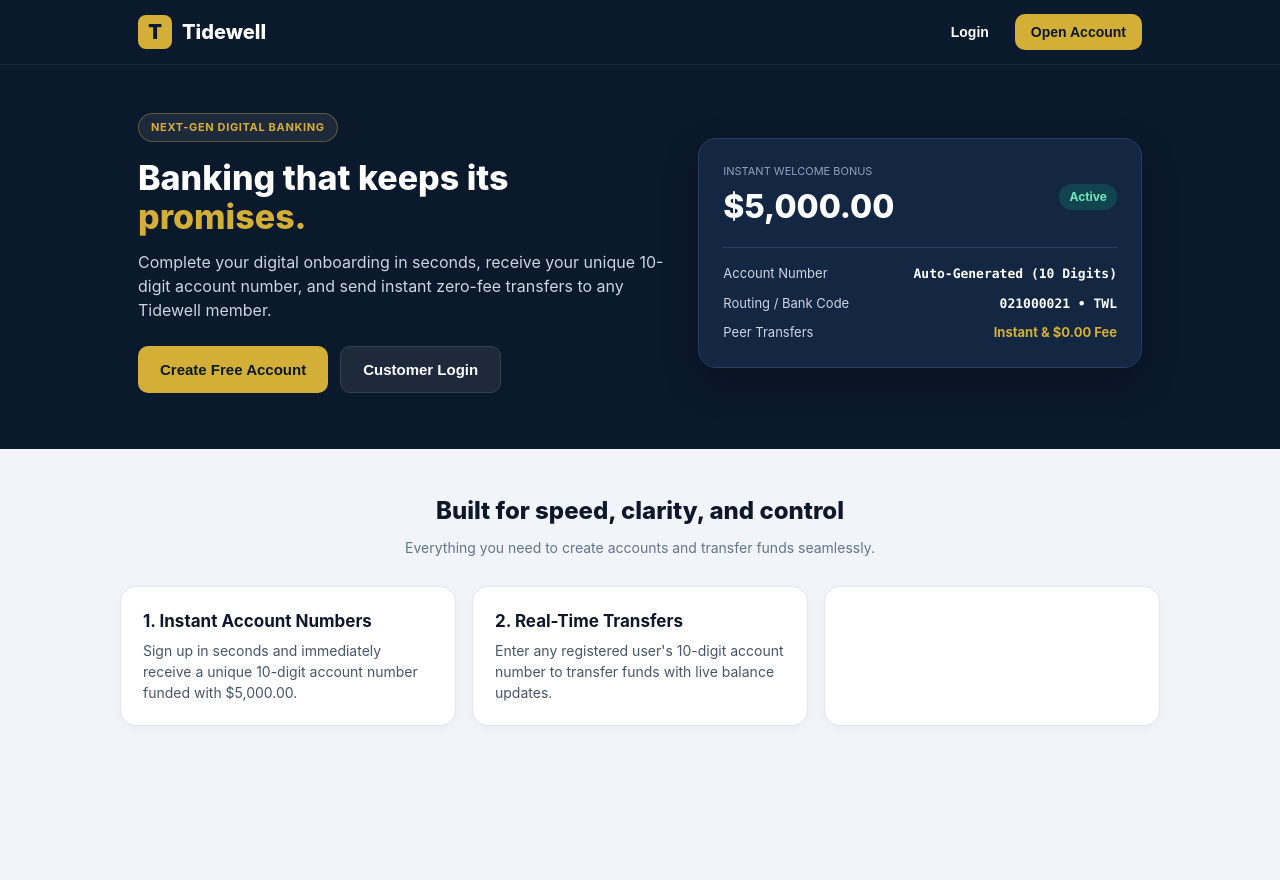
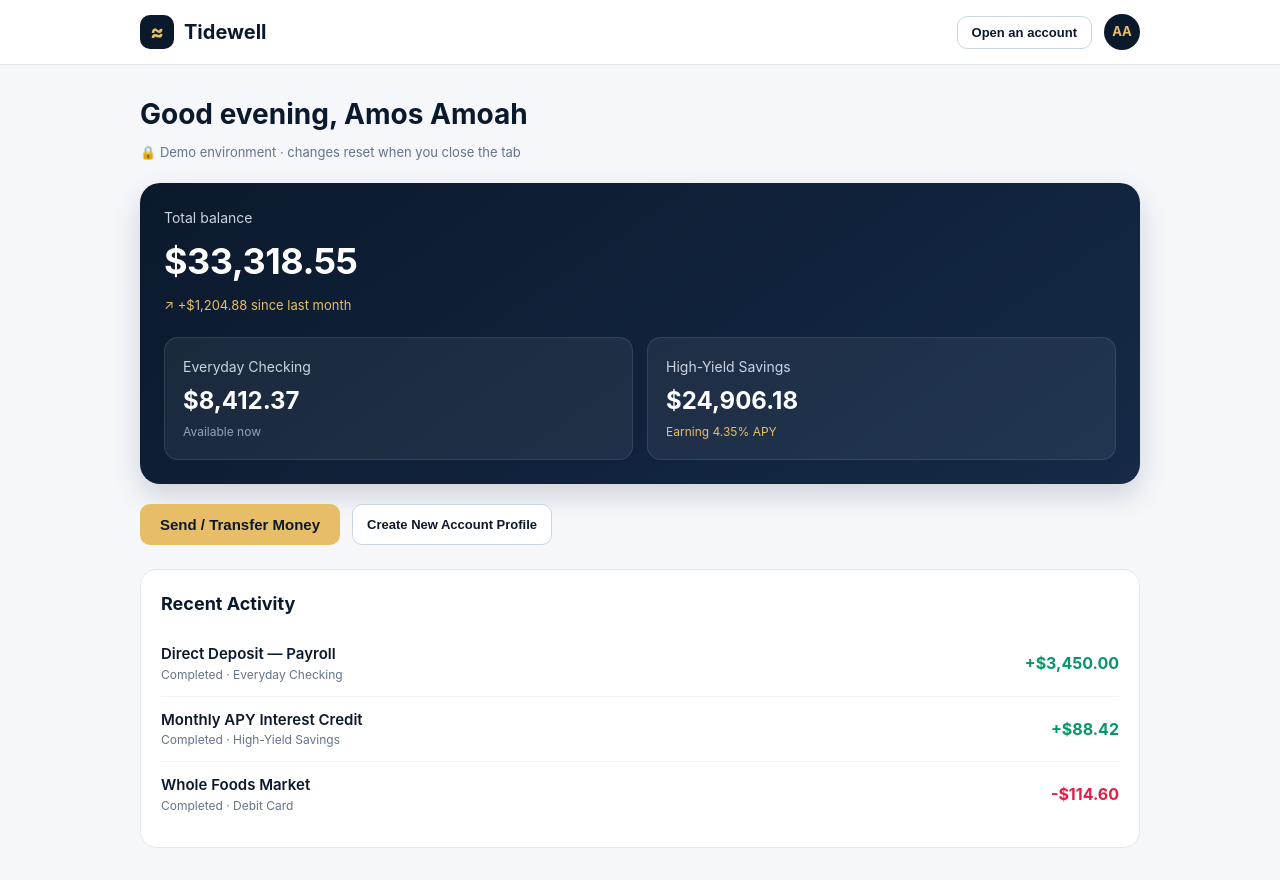
Before and after one commit to delintfelix-commits/Tidewell-bank, a plain HTML site: page index.html in a window 1280 px wide. Before the commit the page ends 800 px from the top, so only its background shows below. Drawn offline with Linux system fonts and the light colour scheme.

Commit message:
Update index.html

```diff
--- a/index.html
+++ b/index.html
@@ -6,142 +6,354 @@
   <title>Tidewell | Digital Banking</title>
   <style>
     * { box-sizing: border-box; margin: 0; padding: 0; }
-    body { font-family: -apple-system, BlinkMacSystemFont, "Segoe UI", Roboto, sans-serif; background: #f1f5f9; color: #0f172a; line-height: 1.5; }
+    body {
+      font-family: -apple-system, BlinkMacSystemFont, "Segoe UI", Roboto, sans-serif;
+      background: #f5f7fb;
+      color: #0b192c;
+      line-height: 1.5;
+    }
     .hidden { display: none !important; }
-    .container { max-width: 1040px; margin: 0 auto; padding: 0 18px; }
+    .container { max-width: 1040px; margin: 0 auto; padding: 0 20px; }
 
-    nav { background: #0B192C; color: #fff; border-bottom: 1px solid #1e293b; position: sticky; top: 0; z-index: 40; }
-    .nav-inner { display: flex; align-items: center; justify-content: space-between; padding: 14px 18px; max-width: 1040px; margin: 0 auto; }
-    .brand { display: flex; align-items: center; gap: 10px; text-decoration: none; color: #fff; font-weight: 800; font-size: 20px; }
-    .brand-icon { width: 34px; height: 34px; border-radius: 8px; background: #D4AF37; color: #0B192C; display: flex; align-items: center; justify-content: center; font-weight: 900; }
-    .nav-actions { display: flex; gap: 10px; align-items: center; }
+    /* Navigation */
+    nav {
+      background: #ffffff;
+      border-bottom: 1px solid #e2e8f0;
+      padding: 14px 0;
+      position: sticky;
+      top: 0;
+      z-index: 10;
+    }
+    .nav-inner {
+      display: flex;
+      align-items: center;
+      justify-content: space-between;
+    }
+    .brand {
+      display: flex;
+      align-items: center;
+      gap: 10px;
+      font-size: 20px;
+      font-weight: 700;
+      color: #0b192c;
+      text-decoration: none;
+    }
+    .brand-icon {
+      background: #0b192c;
+      color: #e8bd68;
+      width: 34px;
+      height: 34px;
+      border-radius: 10px;
+      display: flex;
+      align-items: center;
+      justify-content: center;
+      font-weight: 800;
+    }
+    .nav-right {
+      display: flex;
+      align-items: center;
+      gap: 12px;
+    }
+    .avatar {
+      width: 36px;
+      height: 36px;
+      border-radius: 50%;
+      background: #0b192c;
+      color: #e8bd68;
+      font-weight: 700;
+      font-size: 13px;
+      display: flex;
+      align-items: center;
+      justify-content: center;
+    }
+    .btn-outline {
+      background: #ffffff;
+      border: 1px solid #cbd5e1;
+      color: #0b192c;
+      padding: 8px 14px;
+      border-radius: 10px;
+      font-size: 13px;
+      font-weight: 600;
+      cursor: pointer;
+    }
+    .btn-gold {
+      background: #e8bd68;
+      border: none;
+      color: #0b192c;
+      padding: 12px 20px;
+      border-radius: 10px;
+      font-size: 15px;
+      font-weight: 700;
+      cursor: pointer;
+    }
 
-    .btn { border: none; border-radius: 10px; padding: 10px 16px; font-weight: 700; font-size: 14px; cursor: pointer; transition: 0.15s; }
-    .btn-gold { background: #D4AF37; color: #0B192C; }
-    .btn-gold:hover { background: #c29e2f; }
-    .btn-navy { background: #0B192C; color: #fff; }
-    .btn-outline { background: #1e293b; color: #fff; border: 1px solid #334155; }
-    .btn-ghost { background: transparent; color: #fff; }
-    .btn-danger { background: rgba(244,63,94,0.15); color: #fda4af; }
-    .btn-full { width: 100%; padding: 13px; font-size: 15px; }
+    /* Dashboard Header */
+    .dash-header {
+      padding: 28px 0 20px;
+    }
+    .dash-header h1 {
+      font-size: 28px;
+      font-weight: 700;
+      color: #0b192c;
+      margin-bottom: 8px;
+    }
+    .demo-note {
+      font-size: 13px;
+      color: #64748b;
+      display: flex;
+      align-items: center;
+      gap: 6px;
+    }
 
-    .hero { background: #0B192C; color: #fff; padding: 48px 0 56px; }
-    .hero-grid { display: grid; grid-template-columns: 1fr; gap: 28px; }
-    @media(min-width: 768px) { .hero-grid { grid-template-columns: 1.2fr 1fr; align-items: center; } }
-    .badge { display: inline-block; background: #1e293b; color: #D4AF37; border: 1px solid rgba(212,175,55,0.35); padding: 5px 12px; border-radius: 99px; font-size: 11px; font-weight: 700; letter-spacing: 0.06em; text-transform: uppercase; margin-bottom: 16px; }
-    .hero h1 { font-size: 34px; font-weight: 800; line-height: 1.15; margin-bottom: 14px; }
-    .gold { color: #D4AF37; }
-    .hero p { color: #cbd5e1; font-size: 16px; margin-bottom: 24px; }
-    .hero-btns { display: flex; flex-wrap: wrap; gap: 12px; }
+    /* Main Balance Card */
+    .balance-card {
+      background: linear-gradient(145deg, #0b192c 0%, #152a47 100%);
+      color: #ffffff;
+      border-radius: 20px;
+      padding: 24px;
+      box-shadow: 0 12px 28px rgba(11, 25, 44, 0.16);
+      margin-bottom: 20px;
+    }
+    .balance-label {
+      font-size: 14px;
+      color: #cbd5e1;
+      margin-bottom: 6px;
+    }
+    .balance-amount {
+      font-size: 36px;
+      font-weight: 700;
+      letter-spacing: -0.5px;
+      margin-bottom: 8px;
+    }
+    .balance-trend {
+      font-size: 13px;
+      color: #e8bd68;
+      margin-bottom: 22px;
+    }
 
-    .navy-card { background: #132743; border: 1px solid #263d5e; border-radius: 18px; padding: 24px; box-shadow: 0 15px 35px rgba(0,0,0,0.25); }
-    .card { background: #fff; border: 1px solid #e2e8f0; border-radius: 16px; padding: 22px; box-shadow: 0 2px 10px rgba(15,23,42,0.04); }
-    .row-between { display: flex; justify-content: space-between; align-items: center; gap: 10px; }
-    .divider { border-top: 1px solid #263d5e; margin: 16px 0; }
+    /* Sub-accounts inside card */
+    .sub-accounts {
+      display: grid;
+      grid-template-columns: repeat(auto-fit, minmax(240px, 1fr));
+      gap: 14px;
+    }
+    .sub-box {
+      background: rgba(255, 255, 255, 0.06);
+      border: 1px solid rgba(255, 255, 255, 0.1);
+      border-radius: 14px;
+      padding: 18px;
+    }
+    .sub-title {
+      font-size: 14px;
+      color: #cbd5e1;
+      margin-bottom: 6px;
+    }
+    .sub-balance {
+      font-size: 24px;
+      font-weight: 700;
+      margin-bottom: 4px;
+    }
+    .sub-meta {
+      font-size: 12px;
+      color: #94a3b8;
+    }
+    .sub-meta.gold {
+      color: #e8bd68;
+    }
 
-    .section { padding: 44px 0; }
-    .section-title { font-size: 24px; font-weight: 800; text-align: center; margin-bottom: 8px; }
-    .section-sub { text-align: center; color: #64748b; font-size: 14px; margin-bottom: 28px; }
-    .grid-3 { display: grid; grid-template-columns: 1fr; gap: 16px; }
-    @media(min-width: 768px) { .grid-3 { grid-template-columns: repeat(3, 1fr); } }
+    /* Quick Actions & Transactions */
+    .actions-row {
+      display: flex;
+      gap: 12px;
+      flex-wrap: wrap;
+      margin-bottom: 24px;
+    }
+    .card-white {
+      background: #ffffff;
+      border: 1px solid #e2e8f0;
+      border-radius: 16px;
+      padding: 20px;
+      margin-bottom: 32px;
+    }
+    .card-white h2 {
+      font-size: 18px;
+      margin-bottom: 14px;
+    }
+    .tx-item {
+      display: flex;
+      justify-content: space-between;
+      align-items: center;
+      padding: 12px 0;
+      border-bottom: 1px solid #f1f5f9;
+    }
+    .tx-item:last-child { border-bottom: none; }
+    .tx-name { font-weight: 600; font-size: 15px; }
+    .tx-date { font-size: 12px; color: #64748b; }
+    .text-green { color: #059669; font-weight: 700; }
+    .text-red { color: #e11d48; font-weight: 700; }
 
-    .dash-banner { background: #0B192C; color: #fff; border-radius: 18px; padding: 24px; margin: 24px 0; }
-    .acc-pill { display: inline-flex; align-items: center; gap: 8px; background: #1e293b; border: 1px solid #334155; padding: 6px 12px; border-radius: 8px; margin-top: 10px; font-size: 13px; }
-    .mono { font-family: ui-monospace, SFMono-Regular, Menlo, monospace; font-weight: 700; }
-    .dash-grid { display: grid; grid-template-columns: 1fr; gap: 20px; margin-bottom: 24px; }
-    @media(min-width: 768px) { .dash-grid { grid-template-columns: 1fr 1.3fr; } }
-
-    .profile-grid { display: grid; grid-template-columns: 1fr 1fr; gap: 14px; margin-top: 12px; }
-    .profile-item { background: #f8fafc; padding: 10px 12px; border-radius: 10px; border: 1px solid #e2e8f0; }
-    .profile-label { font-size: 11px; color: #64748b; text-transform: uppercase; font-weight: 700; }
-    .profile-val { font-size: 13px; font-weight: 700; color: #0f172a; margin-top: 2px; word-break: break-word; }
-
-    .form-group { margin-bottom: 13px; }
-    .form-row { display: grid; grid-template-columns: 1fr 1fr; gap: 10px; }
-    label { display: block; font-size: 12px; font-weight: 700; color: #334155; margin-bottom: 4px; }
-    input[type="text"], input[type="email"], input[type="password"], input[type="number"], input[type="tel"], input[type="date"], select {
-      width: 100%; padding: 10px 12px; border: 1px solid #cbd5e1; border-radius: 10px; font-size: 14px; outline: none; background: #fff;
+    /* Account Creation / Edit Modal */
+    .modal-backdrop {
+      position: fixed;
+      inset: 0;
+      background: rgba(11, 25, 44, 0.7);
+      display: flex;
+      align-items: center;
+      justify-content: center;
+      padding: 20px;
+      z-index: 50;
     }
-    input:focus, select:focus { border-color: #0B192C; }
-    .alert { padding: 11px 13px; border-radius: 10px; font-size: 13px; font-weight: 600; margin-bottom: 14px; }
-    .alert-error { background: #fef2f2; color: #b91c1c; border: 1px solid #fecaca; }
-    .alert-success { background: #ecfdf5; color: #047857; border: 1px solid #a7f3d0; }
-
-    .tx-item { display: flex; justify-content: space-between; align-items: center; padding: 13px 0; border-bottom: 1px solid #f1f5f9; }
-    .tx-item:last-child { border-bottom: none; }
-    .text-green { color: #059669; font-weight: 800; }
-    .text-red { color: #e11d48; font-weight: 800; }
-
-    .modal-backdrop { position: fixed; inset: 0; background: rgba(11,25,44,0.84); display: flex; align-items: center; justify-content: center; padding: 14px; z-index: 999; overflow-y: auto; }
-    .modal-box { background: #fff; border-radius: 18px; width: 100%; max-width: 450px; padding: 22px; position: relative; box-shadow: 0 25px 50px rgba(0,0,0,0.45); max-height: 92vh; overflow-y: auto; }
-    .close-btn { position: absolute; top: 10px; right: 14px; background: none; border: none; font-size: 26px; color: #64748b; cursor: pointer; }
-    .tabs { display: flex; background: #f1f5f9; padding: 4px; border-radius: 10px; margin-bottom: 16px; }
-    .tab-btn { flex: 1; padding: 9px; border: none; border-radius: 8px; font-weight: 700; font-size: 13px; cursor: pointer; background: transparent; color: #64748b; }
-    .tab-btn.active { background: #fff; color: #0B192C; box-shadow: 0 1px 4px rgba(0,0,0,0.1); }
-
-    footer { background: #0B192C; color: #94a3b8; text-align: center; padding: 26px 16px; font-size: 12px; margin-top: 40px; }
+    .modal-box {
+      background: #ffffff;
+      border-radius: 18px;
+      width: 100%;
+      max-width: 440px;
+      padding: 24px;
+      position: relative;
+    }
+    .close-btn {
+      position: absolute;
+      top: 16px;
+      right: 16px;
+      background: none;
+      border: none;
+      font-size: 22px;
+      cursor: pointer;
+      color: #64748b;
+    }
+    .form-group { margin-bottom: 14px; }
+    .form-group label {
+      display: block;
+      font-size: 13px;
+      font-weight: 600;
+      margin-bottom: 5px;
+    }
+    .form-group input, .form-group select {
+      width: 100%;
+      padding: 11px 12px;
+      border: 1px solid #cbd5e1;
+      border-radius: 10px;
+      font-size: 15px;
+    }
   </style>
 </head>
 <body>
 
+  <!-- Top Navigation -->
   <nav>
-    <div class="nav-inner">
-      <a href="#" onclick="showLanding();return false;" class="brand">
-        <div class="brand-icon">T</div>
+    <div class="container nav-inner">
+      <a href="#" class="brand">
+        <span class="brand-icon">≈</span>
         <span>Tidewell</span>
       </a>
-      <div id="navAuthButtons" class="nav-actions">
-        <button type="button" onclick="openAuthModal('login')" class="btn btn-ghost">Login</button>
-        <button type="button" onclick="openAuthModal('signup')" class="btn btn-gold">Open Account</button>
-      </div>
-      <div id="navUserButtons" class="nav-actions hidden">
-        <button type="button" onclick="showDashboard()" class="btn btn-outline">Dashboard</button>
-        <button type="button" onclick="logoutUser()" class="btn btn-danger">Sign Out</button>
+      <div class="nav-right">
+        <button class="btn-outline" onclick="openModal('signupModal')">Open an account</button>
+        <div class="avatar" id="userAvatar">AA</div>
       </div>
     </div>
   </nav>
 
-  <main id="landingView">
-    <section class="hero">
-      <div class="container hero-grid">
-        <div>
-          <span class="badge">Next-Gen Digital Banking</span>
-          <h1>Banking that keeps its <span class="gold">promises.</span></h1>
-          <p>Complete your digital onboarding in seconds, receive your unique 10-digit account number, and send instant zero-fee transfers to any Tidewell member.</p>
-          <div class="hero-btns">
-            <button type="button" onclick="openAuthModal('signup')" class="btn btn-gold" style="padding:14px 22px;font-size:15px;">Create Free Account</button>
-            <button type="button" onclick="openAuthModal('login')" class="btn btn-outline" style="padding:14px 22px;font-size:15px;">Customer Login</button>
+  <!-- Main Dashboard -->
+  <main class="container">
+    <div class="dash-header">
+      <h1>Good evening, <span id="displayName">Amos Amoah</span></h1>
+      <p class="demo-note">🔒 Demo environment · changes reset when you close the tab</p>
+    </div>
+
+    <div class="balance-card">
+      <div class="balance-label">Total balance</div>
+      <div class="balance-amount" id="totalBalance">$33,318.55</div>
+      <div class="balance-trend">↗ +$1,204.88 since last month</div>
+
+      <div class="sub-accounts">
+        <div class="sub-box">
+          <div class="sub-title">Everyday Checking</div>
+          <div class="sub-balance" id="checkingBalance">$8,412.37</div>
+          <div class="sub-meta">Available now</div>
+        </div>
+        <div class="sub-box">
+          <div class="sub-title">High-Yield Savings</div>
+          <div class="sub-balance" id="savingsBalance">$24,906.18</div>
+          <div class="sub-meta gold">Earning 4.35% APY</div>
+        </div>
       </div>
     </div>
 
-        <div class="navy-card">
-          <div class="row-between">
+    <div class="actions-row">
+      <button class="btn-gold" onclick="openModal('transferModal')">Send / Transfer Money</button>
+      <button class="btn-outline" onclick="openModal('signupModal')">Create New Account Profile</button>
+    </div>
+
+    <div class="card-white">
+      <h2>Recent Activity</h2>
+      <div id="txList">
+        <div class="tx-item">
           <div>
-              <div style="font-size:11px;text-transform:uppercase;color:#94a3b8;">Instant Welcome Bonus</div>
-              <div style="font-size:32px;font-weight:800;margin-top:4px;">$5,000.00</div>
+            <div class="tx-name">Direct Deposit — Payroll</div>
+            <div class="tx-date">Completed · Everyday Checking</div>
           </div>
-            <span style="background:rgba(16,185,129,0.2);color:#6ee7b7;padding:4px 10px;border-radius:99px;font-size:12px;font-weight:700;">Active</span>
+          <div class="text-green">+$3,450.00</div>
         </div>
-          <div class="divider"></div>
-          <div style="font-size:13px;display:flex;flex-direction:column;gap:10px;color:#cbd5e1;">
-            <div class="row-between"><span>Account Number</span><span class="mono" style="color:#fff;">Auto-Generated (10 Digits)</span></div>
-            <div class="row-between"><span>Routing / Bank Code</span><span class="mono" style="color:#fff;">021000021 • TWL</span></div>
-            <div class="row-between"><span>Peer Transfers</span><span class="gold" style="font-weight:700;">Instant & $0.00 Fee</span></div>
+        <div class="tx-item">
+          <div>
+            <div class="tx-name">Monthly APY Interest Credit</div>
+            <div class="tx-date">Completed · High-Yield Savings</div>
+          </div>
+          <div class="text-green">+$88.42</div>
+        </div>
+        <div class="tx-item">
+          <div>
+            <div class="tx-name">Whole Foods Market</div>
+            <div class="tx-date">Completed · Debit Card</div>
+          </div>
+          <div class="text-red">-$114.60</div>
         </div>
       </div>
     </div>
-    </section>
+  </main>
 
-    <section class="section container">
-      <h2 class="section-title">Built for speed, clarity, and control</h2>
-      <p class="section-sub">Everything you need to create accounts and transfer funds seamlessly.</p>
-      <div class="grid-3">
-        <div class="card">
-          <h3 style="font-size:17px;margin-bottom:6px;">1. Instant Account Numbers</h3>
-          <p style="font-size:14px;color:#475569;">Sign up in seconds and immediately receive a unique 10-digit account number funded with $5,000.00.</p>
+  <!-- Create Real Bank Account Form Modal -->
+  <div id="signupModal" class="modal-backdrop hidden">
+    <div class="modal-box">
+      <button class="close-btn" onclick="closeModal('signupModal')">&times;</button>
+      <h2 style="margin-bottom: 6px;">Open a Tidewell Account</h2>
+      <p style="font-size: 13px; color: #64748b; margin-bottom: 16px;">Fill in your details to set up your account profile.</p>
+
+      <form id="accountForm">
+        <div class="form-group">
+          <label>Full Legal Name</label>
+          <input type="text" id="inputName" placeholder="e.g. Amos Amoah" required />
         </div>
-        <div class="card">
-          <h3 style="font-size:17px;margin-bottom:6px;">2. Real-Time Transfers</h3>
-          <p style="font-size:14px;color:#475569;">Enter any registered user's 10-digit account number to transfer funds with live balance updates.</p>
+        <div class="form-group">
+          <label>Email Address</label>
+          <input type="email" id="inputEmail" placeholder="you@example.com" required />
         </div>
-        <div class="card">
+        <div class="form-group">
+          <label>Phone Number</label>
+          <input type="tel" id="inputPhone" placeholder="+233 00 000 0000" required />
+        </div>
+        <div class="form-group">
+          <label>Date of Birth</label>
+          <input type="date" id="inputDob" required />
+        </div>
+        <div class="form-group">
+          <label>Residential Address</label>
+          <input type="text" id="inputAddress" placeholder="Street, City, Country" required />
+        </div>
+        <div class="form-group">
+          <label>Account Type</label>
+          <select id="inputType">
+            <option value="Everyday Checking">Everyday Checking</option>
+            <option value="High-Yield Savings">High-Yield Savings (4.35% APY)</option>
+          </select>
+        </div>
+        <button type="submit" class="btn-gold" style="width: 100%;">Complete Account Setup</button>
+      </form>
+    </div>
+  </div>
+
+  <!-- Quick Transfer Modal -->
+  <div id="transferModal" class="modal-backdrop hidden">
+    <div class="modal-box">
+      <button class="close-btn" onclick="closeModal('transferModal')">&times;</button>
+      <h2 style="margin-bottom: 14px;">Send Money</h2>
```
Lines whose indentation alone changed are shown as unchanged.
